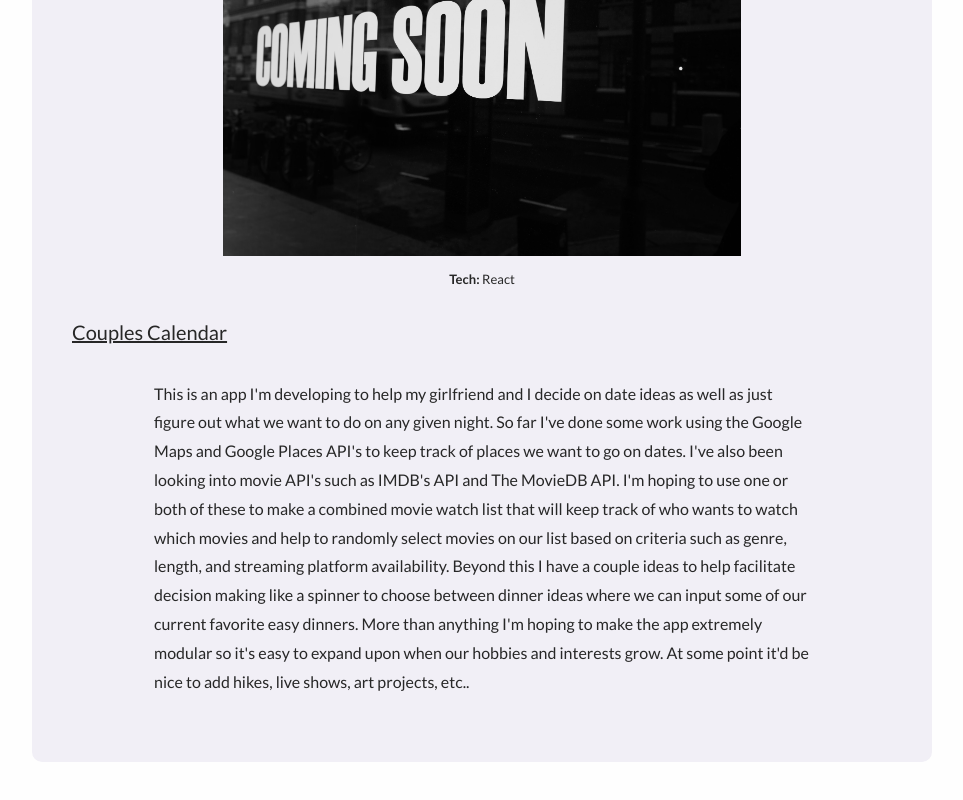
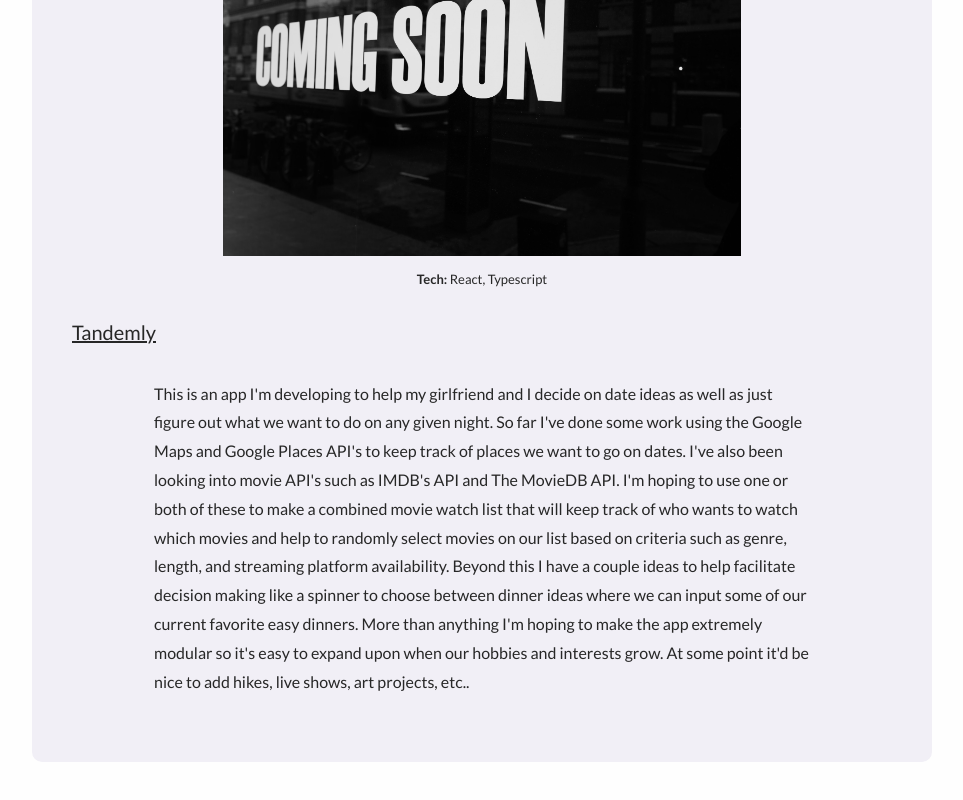
Before and after one commit to Keo222/my-portfolio, a React (Create React App) app: page /portfolio in a window 1280 px wide. Shown: the part 3470-4270 px from the top of the page, without its empty margins (158-1121 px from the left). Built offline with nearby package versions, Linux system fonts and the light colour scheme.

Commit message:
added firebase icon and changed link on tandemly

```diff
--- a/src/jsonDB/projects.js
+++ b/src/jsonDB/projects.js
@@ -54,14 +54,14 @@ export const personalProjects = [
     mainImg: my_portfolio_home,
   },
   {
-    name: "Couples Calendar",
-    id: "couples-calendar",
+    name: "Tandemly",
+    id: "tandemly",
     description:
       "This is an app I am working on to help my girlfriend and I with date ideas.",
     long_description:
       "This is an app I'm developing to help my girlfriend and I decide on date ideas as well as just figure out what we want to do on any given night. So far I've done some work using the Google Maps and Google Places API's to keep track of places we want to go on dates. I've also been looking into movie API's such as IMDB's API and The MovieDB API. I'm hoping to use one or both of these to make a combined movie watch list that will keep track of who wants to watch which movies and help to randomly select movies on our list based on criteria such as genre, length, and streaming platform availability. Beyond this I have a couple ideas to help facilitate decision making like a spinner to choose between dinner ideas where we can input some of our current favorite easy dinners. More than anything I'm hoping to make the app extremely modular so it's easy to expand upon when our hobbies and interests grow. At some point it'd be nice to add hikes, live shows, art projects, etc..",
-    tech: ["React"],
-    link: "https://www.google.com",
+    tech: ["React", "Typescript"],
+    link: "#",
     mainImg: coming_soon,
   },
 ];
```
Also changed, not shown: src/images/logos/firebase_icon.svg (added).
